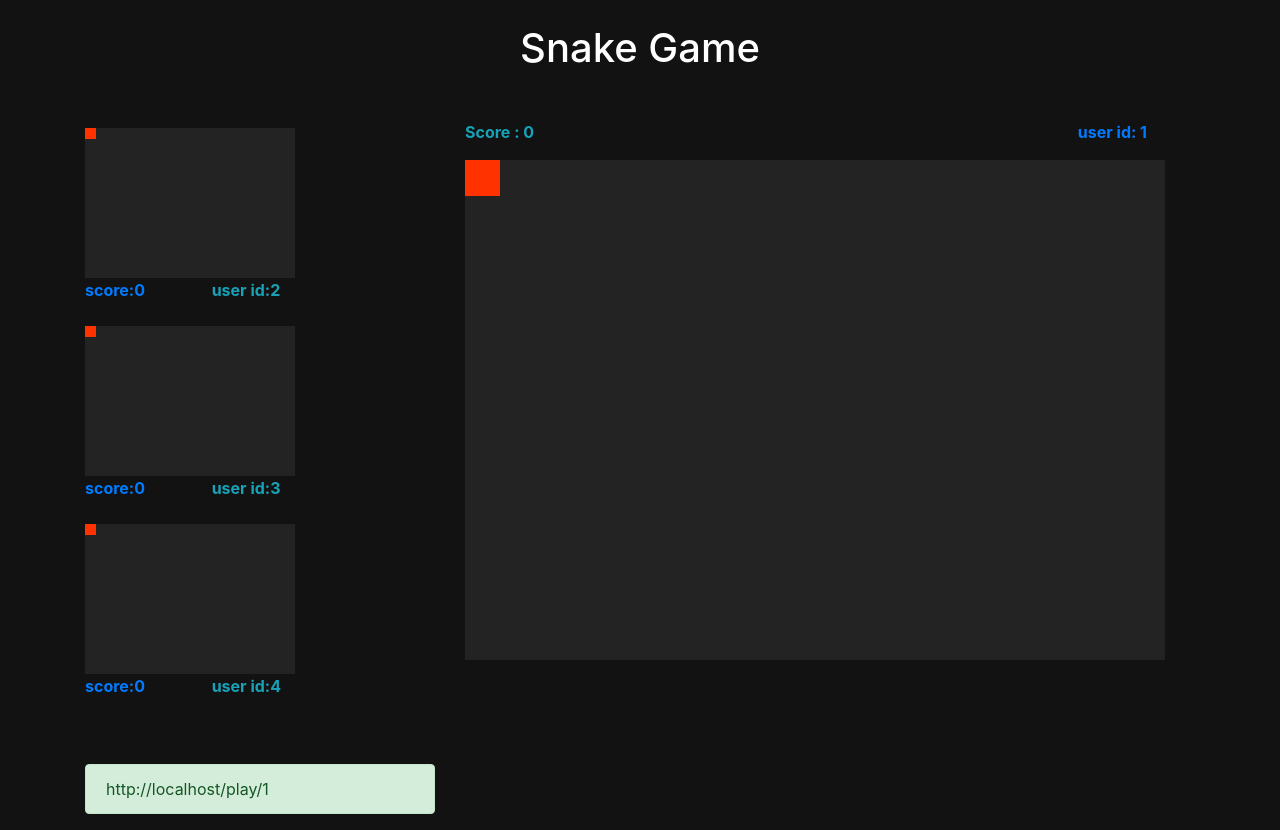
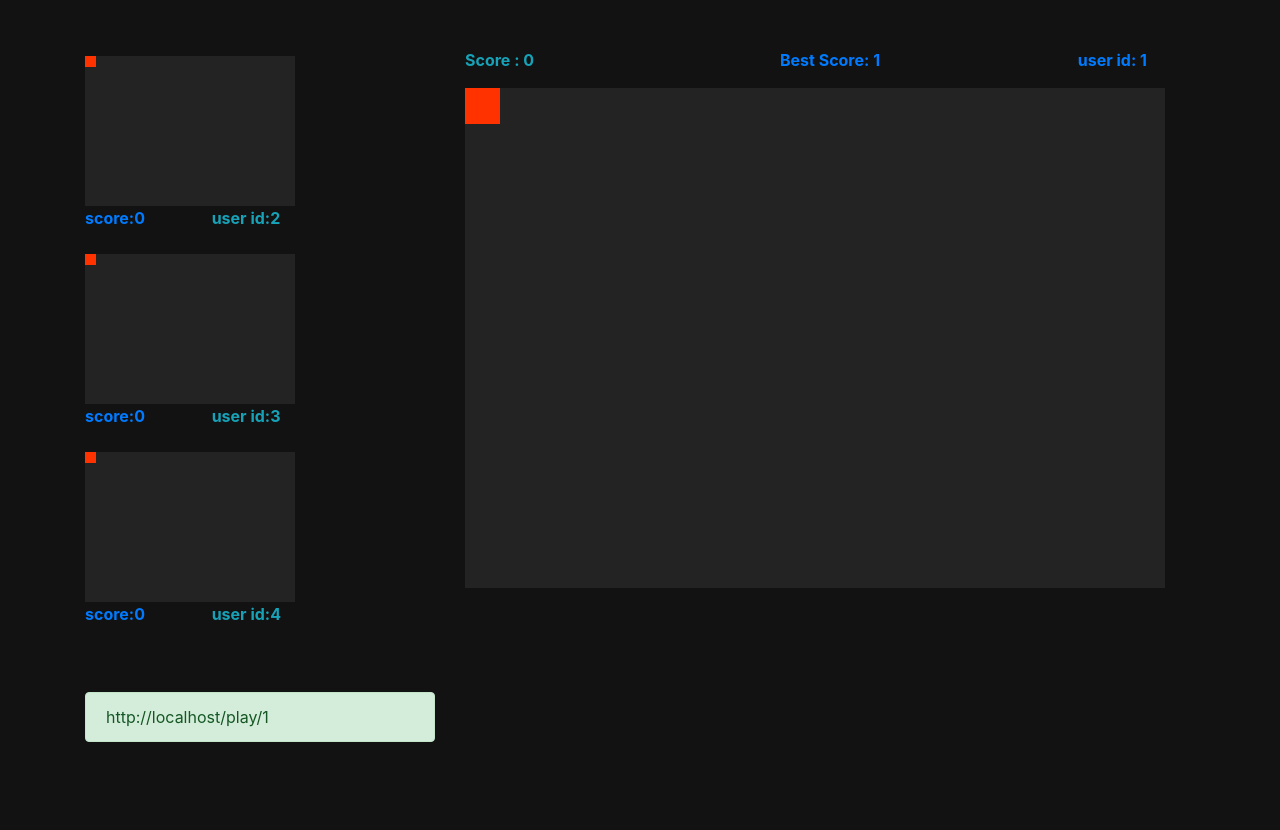
Before and after one commit to alisajadih/snake, a React (Create React App) app: page /play/1 in a window 1280 px wide. After the commit the page ends 800 px from the top, so only its background shows below. Built offline with nearby package versions, Linux system fonts and the light colour scheme; no server answers.

Commit message:
best score

```diff
--- a/src/components/game.js
+++ b/src/components/game.js
@@ -13,6 +13,7 @@ const mapArrowsToLetter = {
 };
 const Game = () => {
   const [joinPlayer, setJoinPlayer] = useState(0);
+  const [bestScore , setBestScore] = useState(1)
 
   const [currentId, setCurrentId] = useState(1);
   const [socketData, setSocketData] = useState({
@@ -57,6 +58,7 @@ const Game = () => {
           ...prev,
           [data.user_id]: { snake: data.snake, apple: data.apple },
         }));
+        setBestScore((prev)=>Math.max(prev , data.snake.length))
       }
     };
     socket.onclose = function (e) {
@@ -93,7 +95,7 @@ const Game = () => {
   }, [joinPlayer]);
   return (
     <>
-      <h1 className="mt-4">Snake Game</h1>
+      {/* <h1 className="mt-4">Snake Game</h1> */}
       <div className="container mt-5">
         {error && (
           <div className="row">
@@ -130,10 +132,13 @@ const Game = () => {
           </div>
           <div className="col-8">
             <div className="row">
-              <div className="col-6">
+              <div className="col-4">
                 <p className="text-info font-weight-bold">{`Score : ${socketData[currentId].snake.length}`}</p>
               </div>
-              <div className="col-6">
+              <div className="col-4">
+                <p className="text-primary font-weight-bold text-center ">{`Best Score: ${bestScore}`}</p>
+              </div>
+              <div className="col-4">
                 <p className="text-primary font-weight-bold text-right mr-5">{`user id: ${currentId}`}</p>
               </div>
             </div>
```
